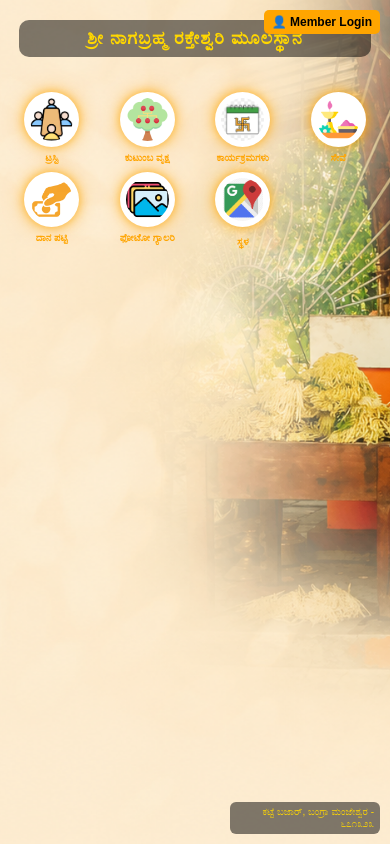
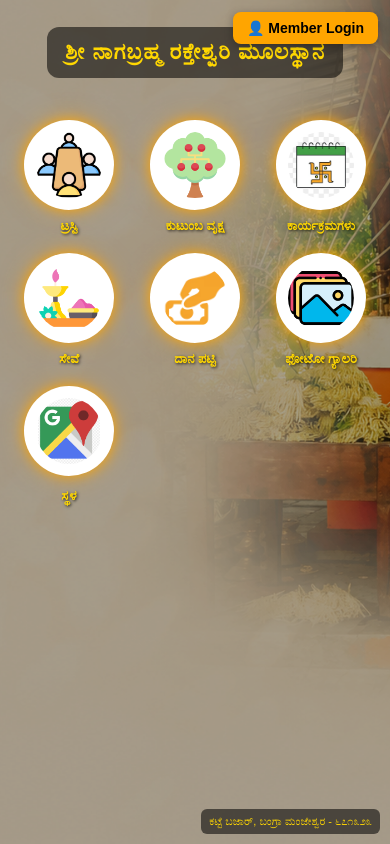
Before and after one commit to iitsanup/moolastana, a Flask app: page / in a window 390 px wide. Run offline with Flask 3, Linux system fonts and the light colour scheme.

Commit message:
mobile redesign with slideshow and fix family icon

```diff
--- a/static/css/style.css
+++ b/static/css/style.css
@@ -8,65 +8,107 @@
 /* ===================== BODY ===================== */
 body {
     font-family: Arial, sans-serif;
+    min-height: 100vh;
+    overflow-x: hidden;
     background-color: black;
-    background-image: url("/static/images/temple.jpg");
+}
+
+/* ===================== SLIDESHOW BACKGROUND ===================== */
+.slideshow-bg {
+    position: fixed;
+    top: 0;
+    left: 0;
+    width: 100%;
+    height: 100%;
+    z-index: -1;
+}
+
+.slide {
+    position: absolute;
+    top: 0; left: 0;
+    width: 100%;
+    height: 100%;
     background-size: cover;
-    background-position: center 35%;
+    background-position: center;
     background-repeat: no-repeat;
-    min-height: 100vh;
+    opacity: 0;
+    transition: opacity 1.2s ease-in-out;
+}
+
+.slide.active {
+    opacity: 1;
+}
+
+.slide:nth-child(1) { background-image: url("/static/images/temple.jpg"); }
+.slide:nth-child(2) { background-image: url("/static/images/gallery1.jpg"); }
+.slide:nth-child(3) { background-image: url("/static/images/gallery2.jpg"); }
+
+/* dark overlay over slideshow */
+.slideshow-bg::after {
+    content: '';
+    position: absolute;
+    top: 0; left: 0;
+    width: 100%;
+    height: 100%;
+    background: rgba(0,0,0,0.35);
+}
+
+/* ===================== MEMBER LOGIN ===================== */
+.member-login {
+    position: fixed;
+    top: 12px;
+    right: 12px;
+    background: orange;
+    color: black;
+    border-radius: 8px;
+    font-weight: bold;
+    padding: 8px 14px;
+    cursor: pointer;
+    font-size: 14px;
+    z-index: 500;
+    box-shadow: 0 2px 8px rgba(0,0,0,0.3);
+}
+
+/* ===================== LANGUAGE SWITCH ===================== */
+.lang-switch {
+    position: fixed;
+    top: 58px;
+    right: 12px;
+    z-index: 500;
+}
+
+.lang-switch button {
+    padding: 5px 10px;
+    margin-left: 4px;
+    font-weight: bold;
+    cursor: pointer;
+    font-size: 12px;
+    border-radius: 5px;
+    border: none;
+    background: rgba(255,255,255,0.85);
 }
 
 /* ===================== HEADER ===================== */
 .header {
     display: block;
     text-align: center;
-    padding: 10px;
+    padding-top: 15px;
 }
 
 /* ===================== TITLE ===================== */
 #title {
-    font-size: 28px;
+    font-size: 22px;
     text-align: center;
-    display: block;
-    margin: 15px auto;
+    display: inline-block;
+    margin: 12px auto;
     color: #FFD700;
     font-weight: bold;
-    letter-spacing: 2px;
-    background: rgba(0,0,0,0.5);
-    padding: 10px 20px;
-    border-radius: 10px;
-    max-width: 95%;
-}
-
-/* ===================== MEMBER LOGIN ===================== */
-.member-login {
-    position: absolute;
-    top: 15px;
-    right: 15px;
-    background: orange;
-    color: black;
-    border-radius: 5px;
-    font-weight: bold;
-    padding: 6px 12px;
-    cursor: pointer;
-    font-size: 14px;
-    z-index: 100;
-}
-
-/* ===================== LANGUAGE SWITCH ===================== */
-.lang-switch {
-    position: absolute;
-    top: 55px;
-    right: 15px;
-    z-index: 100;
-}
-
-.lang-switch button {
-    padding: 5px 10px;
-    margin-left: 5px;
-    font-weight: bold;
-    cursor: pointer;
-    font-size: 13px;
+    letter-spacing: 1px;
+    background: rgba(0,0,0,0.55);
+    padding: 10px 18px;
+    border-radius: 12px;
+    max-width: 80%;
+    line-height: 1.4;
 }
 
 /* ===================== ADDRESS ===================== */
@@ -74,31 +116,32 @@ body {
     position: fixed;
     right: 10px;
     bottom: 10px;
-    font-size: 12px;
+    font-size: 11px;
     color: #FFD700;
     text-align: right;
-    z-index: 999;
-    background: rgba(0,0,0,0.5);
+    z-index: 500;
+    background: rgba(0,0,0,0.55);
     padding: 5px 8px;
     border-radius: 6px;
-    max-width: 200px;
+    max-width: 180px;
+    line-height: 1.4;
 }
 
 /* ===================== MENU ===================== */
 .menu {
     display: grid;
-    grid-template-columns: repeat(4, 1fr);
-    gap: 15px;
-    padding: 15px;
+    grid-template-columns: repeat(3, 1fr);
+    gap: 18px;
+    padding: 20px 15px;
     margin: 10px auto;
-    max-width: 600px;
-    position: relative;
+    max-width: 420px;
+    justify-items: center;
 }
 
 /* ===================== MENU ITEMS ===================== */
 .menu-item {
     text-align: center;
-    color: orange;
+    color: #FFD700;
     cursor: pointer;
     display: flex;
     flex-direction: column;
@@ -107,29 +150,27 @@ body {
 
 /* ===================== ICONS ===================== */
 .menu-item img {
-    width: 70px;
-    height: 70px;
+    width: 90px;
+    height: 90px;
     border-radius: 50%;
-    padding: 8px;
+    padding: 12px;
     background: white;
     object-fit: contain;
-    box-shadow: 0 0 10px rgba(255, 165, 0, 0.7),
-                0 0 20px rgba(255, 165, 0, 0.5);
+    box-shadow: 0 0 12px rgba(255, 165, 0, 0.8),
+                0 0 25px rgba(255, 165, 0, 0.5);
     transition: transform 0.2s;
 }
 
-.menu-item img:hover {
-    transform: scale(1.1);
-    box-shadow: 0 0 15px orange,
-                0 0 30px orange,
-                0 0 45px gold;
+.menu-item img:active {
+    transform: scale(0.93);
 }
 
 .menu-item p {
     font-size: 13px;
     font-weight: bold;
-    margin-top: 6px;
+    margin-top: 8px;
     line-height: 1.3;
+    text-shadow: 1px 1px 3px rgba(0,0,0,0.8);
 }
 
 /* ===================== POPUP ===================== */
@@ -427,130 +442,17 @@ ul {
 
 .year-tabs button:hover { background: #5C4033; }
 
-/* ===================== MOBILE STYLES ===================== */
-@media (max-width: 480px) {
-
-    #title {
-        font-size: 18px;
-        letter-spacing: 1px;
-        padding: 8px 12px;
-        margin: 10px auto;
-    }
-
-    .member-login {
-        font-size: 12px;
-        padding: 5px 8px;
-        top: 10px;
-        right: 10px;
-    }
-
-    .lang-switch {
-        top: 45px;
-        right: 10px;
-    }
-
-    .lang-switch button {
-        font-size: 11px;
-        padding: 4px 7px;
-    }
-
-    /* 4 icons per row on mobile */
-    .menu {
-        grid-template-columns: repeat(4, 1fr);
-        gap: 8px;
-        padding: 10px 8px;
-        margin-top: 5px;
-    }
-
-    .menu-item img {
-        width: 55px;
-        height: 55px;
-        padding: 6px;
-    }
-
-    .menu-item p {
-        font-size: 10px;
-        margin-top: 4px;
-    }
-
-    .address {
-        font-size: 10px;
-        max-width: 150px;
-        padding: 4px 6px;
-    }
-
-    .trustee-card {
-        width: 120px;
-    }
-
-    .trustee-img {
-        width: 80px;
-        height: 80px;
-    }
-
-    .family-card {
-        width: 140px;
-    }
-
-    .seva-card p {
-        font-size: 13px;
-    }
-
-    .form-box {
-        width: 95%;
-        padding: 15px;
-    }
-
-    .year-tabs button {
-        padding: 6px 12px;
-        font-size: 13px;
-        margin: 4px;
-    }
-}
-
-/* ===================== TABLET STYLES ===================== */
-@media (min-width: 481px) and (max-width: 768px) {
-
-    #title {
-        font-size: 22px;
-    }
+/* ===================== DESKTOP OVERRIDES ===================== */
+@media (min-width: 769px) {
+    #title { font-size: 36px; max-width: 70%; }
 
     .menu {
         grid-template-columns: repeat(4, 1fr);
-        gap: 12px;
-        padding: 12px;
+        max-width: 700px;
+        gap: 25px;
     }
 
-    .menu-item img {
-        width: 65px;
-        height: 65px;
-    }
-
-    .menu-item p {
-        font-size: 12px;
-    }
+    .menu-item img { width: 100px; height: 100px; }
+    .menu-item p { font-size: 16px; }
+    .member-login { font-size: 15px; padding: 8px 16px; }
 }
-
-/* ===================== DESKTOP STYLES ===================== */
-@media (min-width: 769px) {
-
-    #title {
-        font-size: 38px;
-    }
-
-    .menu {
-        grid-template-columns: repeat(4, 1fr);
-        gap: 20px;
-        padding: 20px;
-        max-width: 700px;
-    }
-
-    .menu-item img {
-        width: 90px;
-        height: 90px;
-    }
-
-    .menu-item p {
-        font-size: 16px;
-    }
-}
--- a/templates/index.html
+++ b/templates/index.html
@@ -8,6 +8,12 @@
 </head>
 
 <body>
+<div class="slideshow-bg">
+    <div class="slide active"></div>
+    <div class="slide"></div>
+    <div class="slide"></div>
+</div>
+
 <div class="member-login" id="loginBtn" onclick="openMemberLogin()">
     👤 Member Login
 </div>
@@ -29,7 +35,7 @@
             <p id="committee">ಟ್ರಸ್ಟಿ</p>
         </div>
         <div class="menu-item" onclick="openFamilyPage()">
-            <img src="{{ url_for('static', filename='images/kutumba.png') }}">
+            <img src="{{ url_for('static', filename='images/Kutumba.png') }}">
             <p id="kutumba">ಕುಟುಂಬ ವೃಕ್ಷ</p>
         </div>
 	<div class="menu-item" onclick="openEventsPage()">
@@ -1232,5 +1238,14 @@ function openPassword() {
 
 </div>
 </div>
+<script>
+let slides = document.querySelectorAll(".slide");
+let current = 0;
+setInterval(() => {
+    slides[current].classList.remove("active");
+    current = (current + 1) % slides.length;
+    slides[current].classList.add("active");
+}, 3500);
+</script>
 </body>
 </html>
```
Also changed, not shown: other parts of static/css/style.css (+36 -62 lines).
